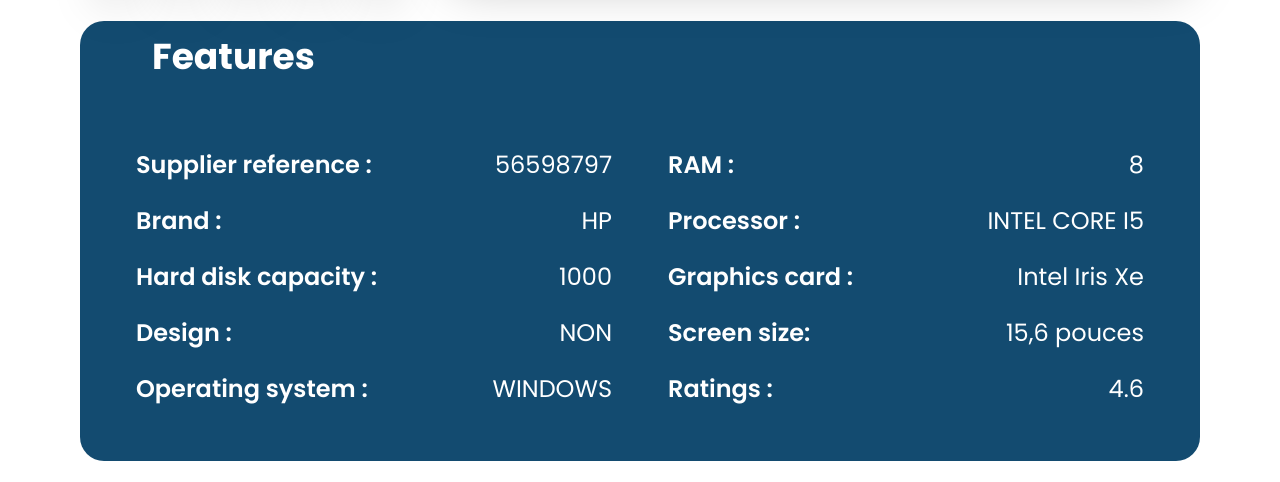
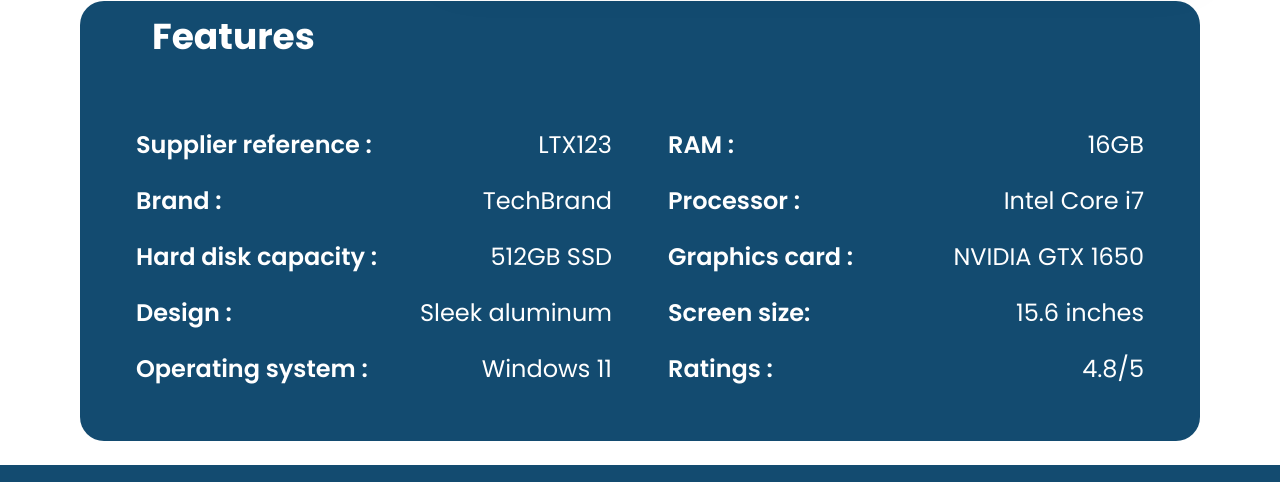
Before and after one commit to wasvlgs/brief-5, a website: page pages/detail.html in a window 1280 px wide. Shown: the part 699-1181 px from the top of the page. Drawn offline with nearby package versions, Linux system fonts and the light colour scheme.

Commit message:
upload files

```diff
--- a/js/detail.js
+++ b/js/detail.js
@@ -1,46 +1,30 @@
-let getCard = {
-  name: "Laptop Pro X",
-  price: "$1200",
-  description: "16GB RAM, 512GB SSD",
-  image: [
-    "https://images.pexels.com/photos/18105/pexels-photo.jpg",
-    "https://images.pexels.com/photos/18105/pexels-photo.jpg",
-    "https://images.pexels.com/photos/18105/pexels-photo.jpg",
-  ],
-  supplier: "56598797",
-  ram: "8",
-  brand: "HP",
-  processor: "INTEL CORE I5",
-  hard_disk: "1000",
-  graphic_card: "Intel Iris Xe",
-  design: "NON",
-  screen_size: "15,6 pouces",
-  operating_system: "WINDOWS",
-  rating:"4.6",
-};
+fetch('data.json')
+        .then(response => response.json())
+        .then(data => {
+            let getCard = data[0];
 
-function displayProduct() {
+
   document.getElementById("product-title").textContent = getCard.name;
   document.getElementById("product-price").textContent = getCard.price;
   document.getElementById("product-description").textContent = getCard.description;
-  document.getElementById("mainImage").src = getCard.image[0];
-  document.getElementById("supplier").textContent = getCard.supplier;
-  document.getElementById("RAM").textContent = getCard.ram;
-  document.getElementById("brand").textContent = getCard.brand;
-  document.getElementById("processor").textContent = getCard.processor;
-  document.getElementById("hard-disk").textContent = getCard.hard_disk;
-  document.getElementById("graphic-card").textContent = getCard.graphic_card;
-  document.getElementById("design").textContent = getCard.design;
-  document.getElementById("screen-size").textContent = getCard.screen_size;
-  document.getElementById("operating-system").textContent = getCard.operating_system;
-  document.getElementById("rating").textContent = getCard.rating;
+  document.getElementById("mainImage").src = getCard.image;
+  document.getElementById("supplier").textContent = getCard.Supplier;
+  document.getElementById("RAM").textContent = getCard.RAM;
+  document.getElementById("brand").textContent = getCard.Brand;
+  document.getElementById("processor").textContent = getCard.Processor;
+  document.getElementById("hard-disk").textContent = getCard.HardDiscCapacity;
+  document.getElementById("graphic-card").textContent = getCard.GraphicsCard;
+  document.getElementById("design").textContent = getCard.Design;
+  document.getElementById("screen-size").textContent = getCard.screenSize;
+  document.getElementById("operating-system").textContent = getCard.operatingSystem;
+  document.getElementById("rating").textContent = getCard.Ratings;
 
-  for (let i = 1; i < getCard.image.length; i++) {
-    document.getElementById("img1").src = getCard.image[i];
-    document.getElementById("img2").src = getCard.image[i];
-  }
-}
 
+
+        })
+        .catch(error => console.error('Error loading JSON:', error));
+
+        displayProduct()
 window.onload = displayProduct;
 
 // slide
--- a/pages/data.json
+++ b/pages/data.json
@@ -3,18 +3,18 @@
     "name": "Laptop Pro X",
     "price": "$1200",
     "description": "16GB RAM, 512GB SSD",
-    "image": "https://images.pexels.com/photos/18105/pexels-photo.jpg",
+    "image": ["https://images.pexels.com/photos/18105/pexels-photo.jpg"],
     "category": "Computers & Laptops",
-    "Supplier reference": "LTX123",
+    "Supplier": "LTX123",
     "Brand": "TechBrand",
-    "Hard disk capacity": "512GB SSD",
+    "HardDiscCapacity": "512GB SSD",
     "Design": "Sleek aluminum",
-    "Operating system": "Windows 11",
+    "operatingSystem": "Windows 11",
     "Ratings": "4.8/5",
     "RAM": "16GB",
     "Processor": "Intel Core i7",
-    "Graphics card": "NVIDIA GTX 1650",
-    "Screen size": "15.6 inches"
+    "GraphicsCard": "NVIDIA GTX 1650",
+    "screenSize": "15.6 inches"
   },
   {
     "name": "Ultra Monitor",
@@ -22,16 +22,16 @@
     "description": "27-inch 4K Display",
     "image": "https://images.unsplash.com/photo-1593640408182-31c70c8268f5?w=500&auto=format&fit=crop&q=60&ixlib=rb-4.0.3&ixid=M3wxMjA3fDB8MHxzZWFyY2h8Nnx8VWx0cmElMjBNb25pdG9yfGVufDB8fDB8fHww",
     "category": "Monitors",
-    "Supplier reference": "UMN456",
+    "Supplier": "UMN456",
     "Brand": "DisplayMax",
-    "Hard disk capacity": "None",
+    "HardDiscCapacity": "None",
     "Design": "Slim bezel",
-    "Operating system": "None",
+    "operatingSystem": "None",
     "Ratings": "4.6/5",
     "RAM": "None",
     "Processor": "None",
-    "Graphics card": "None",
-    "Screen size": "27 inches"
+    "GraphicsCard": "None",
+    "screenSize": "27 inches"
   },
   {
     "name": "Wireless Mouse",
@@ -39,16 +39,16 @@
     "description": "Ergonomic design",
     "image": "https://images.unsplash.com/photo-1660491083562-d91a64d6ea9c?w=500&auto=format&fit=crop&q=60&ixlib=rb-4.0.3&ixid=M3wxMjA3fDB8MHxzZWFyY2h8Mnx8V2lyZWxlc3MlMjBNb3VzZXxlbnwwfHwwfHx8MA%3D%3D",
     "category": "Accessories",
-    "Supplier reference": "WM789",
+    "Supplier": "WM789",
     "Brand": "ErgoTech",
-    "Hard disk capacity": "None",
+    "HardDiscCapacity": "None",
     "Design": "Ergonomic",
-    "Operating system": "None",
+    "operatingSystem": "None",
     "Ratings": "4.4/5",
     "RAM": "None",
     "Processor": "None",
-    "Graphics card": "None",
-    "Screen size": "None"
+    "GraphicsCard": "None",
+    "screenSize": "None"
   },
   {
     "name": "Mechanical Keyboard",
@@ -56,16 +56,16 @@
     "description": "RGB backlit keys",
     "image": "https://images.pexels.com/photos/18311093/pexels-photo-18311093/free-photo-of-clavier-orange-pc-3d.jpeg?auto=compress&cs=tinysrgb&w=600",
     "category": "Keyboards",
-    "Supplier reference": "MK123",
+    "Supplier": "MK123",
     "Brand": "KeyGlow",
-    "Hard disk capacity": "None",
+    "HardDiscCapacity": "None",
     "Design": "Mechanical, RGB backlit",
-    "Operating system": "None",
+    "operatingSystem": "None",
     "Ratings": "4.7/5",
     "RAM": "None",
     "Processor": "None",
-    "Graphics card": "None",
-    "Screen size": "None"
+    "GraphicsCard": "None",
+    "screenSize": "None"
   },
   {
     "name": "Noise Cancelling Headphones",
@@ -73,16 +73,16 @@
     "description": "Bluetooth, over-ear",
     "image": "https://images.pexels.com/photos/5575676/pexels-photo-5575676.jpeg?auto=compress&cs=tinysrgb&w=600",
     "category": "Headphones & Earbuds",
-    "Supplier reference": "NCH200",
+    "Supplier": "NCH200",
     "Brand": "SoundMax",
-    "Hard disk capacity": "None",
+    "HardDiscCapacity": "None",
     "Design": "Over-ear, foldable",
-    "Operating system": "None",
+    "operatingSystem": "None",
     "Ratings": "4.5/5",
     "RAM": "None",
     "Processor": "None",
-    "Graphics card": "None",
-    "Screen size": "None"
+    "GraphicsCard": "None",
+    "screenSize": "None"
   },
   {
     "name": "Smartphone Model Z",
@@ -90,16 +90,16 @@
     "description": "128GB Storage, 5G",
     "image": "https://images.pexels.com/photos/7214628/pexels-photo-7214628.jpeg?auto=compress&cs=tinysrgb&w=600",
     "category": "Smartphones",
-    "Supplier reference": "SMZ999",
+    "Supplier": "SMZ999",
     "Brand": "PhoneMaster",
-    "Hard disk capacity": "128GB",
+    "HardDiscCapacity": "128GB",
     "Design": "Glass back, slim profile",
-    "Operating system": "Android 13",
+    "operatingSystem": "Android 13",
     "Ratings": "4.7/5",
     "RAM": "8GB",
     "Processor": "Snapdragon 888",
-    "Graphics card": "Adreno 660",
-    "Screen size": "6.7 inches"
+    "GraphicsCard": "Adreno 660",
+    "screenSize": "6.7 inches"
   },
   {
     "name": "Tablet Pro S",
@@ -107,16 +107,16 @@
     "description": "10.5-inch display",
     "image": "https://images.pexels.com/photos/16738220/pexels-photo-16738220/free-photo-of-creatif-ordinateur-portable-internet-crayon.jpeg?auto=compress&cs=tinysrgb&w=600",
     "category": "Tablets",
-    "Supplier reference": "TPS650",
+    "Supplier": "TPS650",
     "Brand": "TabTech",
-    "Hard disk capacity": "256GB",
+    "HardDiscCapacity": "256GB",
     "Design": "Slim, lightweight",
-    "Operating system": "iOS 15",
+    "operatingSystem": "iOS 15",
     "Ratings": "4.6/5",
     "RAM": "6GB",
     "Processor": "A14 Bionic",
-    "Graphics card": "Integrated",
-    "Screen size": "10.5 inches"
+    "GraphicsCard": "Integrated",
+    "screenSize": "10.5 inches"
   },
   {
     "name": "Portable Charger",
@@ -124,16 +124,16 @@
     "description": "10,000mAh capacity",
     "image": "https://images.pexels.com/photos/14438774/pexels-photo-14438774.jpeg?auto=compress&cs=tinysrgb&w=600",
     "category": "Chargers & Power Banks",
-    "Supplier reference": "PC10000",
+    "Supplier": "PC10000",
     "Brand": "ChargeFast",
-    "Hard disk capacity": "None",
+    "HardDiscCapacity": "None",
     "Design": "Compact, durable",
-    "Operating system": "None",
+    "operatingSystem": "None",
     "Ratings": "4.3/5",
     "RAM": "None",
     "Processor": "None",
-    "Graphics card": "None",
-    "Screen size": "None"
+    "GraphicsCard": "None",
+    "screenSize": "None"
   },
   {
     "name": "Smartwatch Plus",
@@ -141,16 +141,16 @@
     "description": "Fitness tracking",
     "image": "https://i.pinimg.com/474x/4e/5c/fc/4e5cfcbe4be71fef61fc5930efa21704.jpg",
     "category": "Wearable Tech",
-    "Supplier reference": "SWP250",
+    "Supplier": "SWP250",
     "Brand": "TimePro",
-    "Hard disk capacity": "None",
+    "HardDiscCapacity": "None",
     "Design": "Round face, metallic",
-    "Operating system": "Wear OS",
+    "operatingSystem": "Wear OS",
     "Ratings": "4.4/5",
     "RAM": "2GB",
     "Processor": "Dual-core ARM",
-    "Graphics card": "None",
-    "Screen size": "1.5 inches"
+    "GraphicsCard": "None",
+    "screenSize": "1.5 inches"
   },
   {
     "name": "Gaming Console",
@@ -158,16 +158,16 @@
     "description": "4K gaming",
     "image": "https://i.pinimg.com/236x/ab/2c/a4/ab2ca44d143c9dc66011f95ec4b69cad.jpg",
     "category": "Gaming",
-    "Supplier reference": "GC500",
+    "Supplier": "GC500",
     "Brand": "GameX",
-    "Hard disk capacity": "1TB",
+    "HardDiscCapacity": "1TB",
     "Design": "Compact, matte finish",
-    "Operating system": "Custom OS",
+    "operatingSystem": "Custom OS",
     "Ratings": "4.8/5",
     "RAM": "16GB",
     "Processor": "Custom AMD Ryzen",
-    "Graphics card": "AMD RDNA 2",
-    "Screen size": "None"
+    "GraphicsCard": "AMD RDNA 2",
+    "screenSize": "None"
   },
   {
     "name": "Bluetooth Speaker",
@@ -175,16 +175,16 @@
     "description": "Water-resistant",
     "image": "https://i.pinimg.com/236x/ac/23/7f/ac237f901f52afd369df2ce53a7ed64e.jpg",
     "category": "Speakers",
-    "Supplier reference": "BS120",
+    "Supplier": "BS120",
     "Brand": "SoundWave",
-    "Hard disk capacity": "None",
+    "HardDiscCapacity": "None",
     "Design": "Rugged, waterproof",
-    "Operating system": "None",
+    "operatingSystem": "None",
     "Ratings": "4.5/5",
     "RAM": "None",
     "Processor": "None",
-    "Graphics card": "None",
-    "Screen size": "None"
+    "GraphicsCard": "None",
+    "screenSize": "None"
   },
 
     {
@@ -193,16 +193,16 @@
       "description": "1TB storage",
       "image": "https://i.pinimg.com/236x/6d/23/e0/6d23e0624f57ccb993d15a08fefb8171.jpg",
       "category": "Storage",
-      "Supplier reference": "EHD1000",
+      "Supplier": "EHD1000",
       "Brand": "StorageMaster",
-      "Hard disk capacity": "1TB",
+      "HardDiscCapacity": "1TB",
       "Design": "Portable, rugged",
-      "Operating system": "None",
+      "operatingSystem": "None",
       "Ratings": "4.6/5",
       "RAM": "None",
       "Processor": "None",
-      "Graphics card": "None",
-      "Screen size": "None"
+      "GraphicsCard": "None",
+      "screenSize": "None"
     },
     {
       "name": "Smartphone Model X",
@@ -210,16 +210,16 @@
       "description": "64GB Storage, 4G",
       "image": "https://i.pinimg.com/236x/fc/fe/0f/fcfe0f89bd66faee7e7a11655a2d15e5.jpg",
       "category": "Smartphones",
-      "Supplier reference": "SMX750",
+      "Supplier": "SMX750",
       "Brand": "PhoneMaster",
-      "Hard disk capacity": "64GB",
+      "HardDiscCapacity": "64GB",
       "Design": "Sleek, glass back",
-      "Operating system": "Android 12",
+      "operatingSystem": "Android 12",
       "Ratings": "4.5/5",
       "RAM": "6GB",
       "Processor": "MediaTek Helio",
-      "Graphics card": "Mali-G52",
-      "Screen size": "6.1 inches"
+      "GraphicsCard": "Mali-G52",
+      "screenSize": "6.1 inches"
     },
     {
       "name": "Laptop Ultra Z",
@@ -227,16 +227,16 @@
       "description": "32GB RAM, 1TB SSD",
       "image": "https://i.pinimg.com/236x/9e/d2/b5/9ed2b50726d35b0af71bfc66ca49b183.jpg",
       "category": "Computers & Laptops",
-      "Supplier reference": "LUZ1500",
+      "Supplier": "LUZ1500",
       "Brand": "UltraTech",
-      "Hard disk capacity": "1TB SSD",
+      "HardDiscCapacity": "1TB SSD",
       "Design": "Ultra-slim, metallic",
-      "Operating system": "Windows 11 Pro",
+      "operatingSystem": "Windows 11 Pro",
       "Ratings": "4.9/5",
       "RAM": "32GB",
       "Processor": "Intel Core i9",
-      "Graphics card": "NVIDIA RTX 3060",
-      "Screen size": "17 inches"
+      "GraphicsCard": "NVIDIA RTX 3060",
+      "screenSize": "17 inches"
     },
     {
       "name": "HD Webcam",
@@ -244,16 +244,16 @@
       "description": "1080p HD quality",
       "image": "https://i.pinimg.com/236x/6f/60/28/6f60289442b69b7964240cfd36a09c58.jpg",
       "category": "Webcams",
-      "Supplier reference": "HDW80",
+      "Supplier": "HDW80",
       "Brand": "CamView",
-      "Hard disk capacity": "None",
+      "HardDiscCapacity": "None",
       "Design": "Compact, clip-on",
-      "Operating system": "None",
+      "operatingSystem": "None",
       "Ratings": "4.4/5",
       "RAM": "None",
       "Processor": "None",
-      "Graphics card": "None",
-      "Screen size": "None"
+      "GraphicsCard": "None",
+      "screenSize": "None"
     },
     {
       "name": "Wireless Keyboard",
@@ -261,16 +261,16 @@
       "description": "Compact design",
       "image": "https://i.pinimg.com/236x/b0/e6/39/b0e639b42c96b83b30f15e2bd921c6b2.jpg",
       "category": "Keyboards",
-      "Supplier reference": "WK50",
+      "Supplier": "WK50",
       "Brand": "KeyBoardCo",
-      "Hard disk capacity": "None",
+      "HardDiscCapacity": "None",
       "Design": "Compact, wireless",
-      "Operating system": "None",
+      "operatingSystem": "None",
       "Ratings": "4.3/5",
       "RAM": "None",
       "Processor": "None",
-      "Graphics card": "None",
-      "Screen size": "None"
+      "GraphicsCard": "None",
+      "screenSize": "None"
     },
     {
       "name": "Smart TV",
@@ -278,16 +278,16 @@
       "description": "50-inch LED",
       "image": "https://i.pinimg.com/474x/bb/d0/e4/bbd0e4cbb81c5c2b56e75a5f277eea75.jpg",
       "category": "Television",
-      "Supplier reference": "STV700",
+      "Supplier": "STV700",
       "Brand": "VisionTech",
-      "Hard disk capacity": "None",
+      "HardDiscCapacity": "None",
       "Design": "Slim, modern",
-      "Operating system": "Smart OS",
+      "operatingSystem": "Smart OS",
       "Ratings": "4.7/5",
       "RAM": "4GB",
       "Processor": "Quad-core ARM",
-      "Graphics card": "Integrated",
-      "Screen size": "50 inches"
+      "GraphicsCard": "Integrated",
+      "screenSize": "50 inches"
     },
     {
       "name": "Portable Speaker",
@@ -295,16 +295,16 @@
       "description": "Bluetooth, waterproof",
       "image": "https://i.pinimg.com/236x/c8/65/82/c86582aa2977ece176d9750c218d00da.jpg",
       "category": "Speakers",
-      "Supplier reference": "PS80",
+      "Supplier": "PS80",
       "Brand": "BoomSound",
-      "Hard disk capacity": "None",
+      "HardDiscCapacity": "None",
       "Design": "Compact, rugged",
-      "Operating system": "None",
+      "operatingSystem": "None",
       "Ratings": "4.5/5",
       "RAM": "None",
       "Processor": "None",
-      "Graphics card": "None",
-      "Screen size": "None"
+      "GraphicsCard": "None",
+      "screenSize": "None"
     },
     {
       "name": "VR Headset",
@@ -312,16 +312,16 @@
       "description": "Immersive VR experience",
       "image": "https://i.pinimg.com/236x/e2/d4/e8/e2d4e8881a42f97420c5bc0038b5e180.jpg",
       "category": "Virtual Reality",
-      "Supplier reference": "VRH300",
+      "Supplier": "VRH300",
       "Brand": "VReality",
-      "Hard disk capacity": "None",
+      "HardDiscCapacity": "None",
       "Design": "Comfortable fit, adjustable straps",
-      "Operating system": "Custom VR OS",
+      "operatingSystem": "Custom VR OS",
       "Ratings": "4.8/5",
       "RAM": "8GB",
       "Processor": "Custom VR Chip",
-      "Graphics card": "Integrated VR graphics",
-      "Screen size": "None"
+      "GraphicsCard": "Integrated VR graphics",
+      "screenSize": "None"
     },
     {
       "name": "External SSD",
@@ -329,16 +329,16 @@
       "description": "500GB storage",
       "image": "https://i.pinimg.com/236x/ef/22/4d/ef224d936351e322ce6d703907ef6744.jpg",
       "category": "Storage",
-      "Supplier reference": "ESSD500",
+      "Supplier": "ESSD500",
       "Brand": "SpeedyDrive",
-      "Hard disk capacity": "500GB",
+      "HardDiscCapacity": "500GB",
       "Design": "Portable, shock-resistant",
-      "Operating system": "None",
+      "operatingSystem": "None",
       "Ratings": "4.7/5",
       "RAM": "None",
       "Processor": "None",
-      "Graphics card": "None",
-      "Screen size": "None"
+      "GraphicsCard": "None",
+      "screenSize": "None"
     },
     {
       "name": "Bluetooth Earbuds",
@@ -346,16 +346,16 @@
       "description": "True wireless audio",
       "image": "https://i.pinimg.com/236x/de/b6/68/deb66895cae938f8aff299c83d07bbe2.jpg",
       "category": "Headphones & Earbuds",
-      "Supplier reference": "BE60",
+      "Supplier": "BE60",
       "Brand": "ClearSound",
-      "Hard disk capacity": "None",
+      "HardDiscCapacity": "None",
       "Design": "Compact, true wireless",
-      "Operating system": "None",
+      "operatingSystem": "None",
       "Ratings": "4.3/5",
       "RAM": "None",
       "Processor": "None",
-      "Graphics card": "None",
-      "Screen size": "None"
+      "GraphicsCard": "None",
+      "screenSize": "None"
     },
     {
       "name": "Wireless Charger",
@@ -363,16 +363,16 @@
       "description": "Fast charging",
       "image": "https://i.pinimg.com/236x/7b/7e/43/7b7e43fc22323e9b6b3c7b2c43d096ef.jpg",
       "category": "Chargers & Power Banks",
-      "Supplier reference": "WC30",
+      "Supplier": "WC30",
       "Brand": "PowerBoost",
-      "Hard disk capacity": "None",
+      "HardDiscCapacity": "None",
       "Design": "Slim, modern",
-      "Operating system": "None",
+      "operatingSystem": "None",
       "Ratings": "4.2/5",
       "RAM": "None",
       "Processor": "None",
-      "Graphics card": "None",
-      "Screen size": "None"
+      "GraphicsCard": "None",
+      "screenSize": "None"
     },
     {
       "name": "Smart Home Hub",
@@ -380,16 +380,16 @@
       "description": "Control all your smart devices",
       "image": "https://i.pinimg.com/236x/ce/b4/ca/ceb4caa32a099ff5ba8ad7dad4242ae2.jpg",
       "category": "Smart Home",
-      "Supplier reference": "SHH120",
+      "Supplier": "SHH120",
       "Brand": "HomeLink",
-      "Hard disk capacity": "None",
+      "HardDiscCapacity": "None",
       "Design": "Minimalist, voice-controlled",
-      "Operating system": "SmartHub OS",
+      "operatingSystem": "SmartHub OS",
       "Ratings": "4.5/5",
       "RAM": "1GB",
       "Processor": "ARM Cortex",
-      "Graphics card": "None",
-      "Screen size": "None"
+      "GraphicsCard": "None",
+      "screenSize": "None"
     },
     {
       "name": "Bluetooth Headphones",
@@ -397,16 +397,16 @@
       "description": "Noise-cancelling, over-ear",
       "image": "https://i.pinimg.com/474x/22/68/b1/2268b161f69ef5ee25b2ff687069bbd8.jpg",
       "category": "Headphones & Earbuds",
-      "Supplier reference": "BH90",
+      "Supplier": "BH90",
       "Brand": "SoundEase",
-      "Hard disk capacity": "None",
+      "HardDiscCapacity": "None",
       "Design": "Over-ear, foldable",
-      "Operating system": "None",
+      "operatingSystem": "None",
       "Ratings": "4.6/5",
       "RAM": "None",
       "Processor": "None",
-      "Graphics card": "None",
-      "Screen size": "None"
+      "GraphicsCard": "None",
+      "screenSize": "None"
     },
       {
         "name": "Portable Power Bank",
@@ -414,16 +414,16 @@
         "description": "Fast charging, 10000mAh",
         "image": "https://i.pinimg.com/236x/89/c7/a6/89c7a6e988b1d47319478c580397d367.jpg",
         "category": "Chargers & Power Banks",
-        "Supplier reference": "PPB25",
+        "Supplier": "PPB25",
         "Brand": "ChargeMate",
-        "Hard disk capacity": "None",
+        "HardDiscCapacity": "None",
         "Design": "Compact, lightweight",
-        "Operating system": "None",
+        "operatingSystem": "None",
         "Ratings": "4.4/5",
         "RAM": "None",
         "Processor": "None",
-        "Graphics card": "None",
-        "Screen size": "None"
+        "GraphicsCard": "None",
+        "screenSize": "None"
       },
       {
         "name": "Smart Home Camera",
@@ -431,16 +431,16 @@
         "description": "1080p HD, motion detection",
         "image": "https://i.pinimg.com/236x/0d/b0/27/0db0272de478d9b978bdaba576eab39e.jpg",
         "category": "Smart Home",
-        "Supplier reference": "SHC150",
+        "Supplier": "SHC150",
         "Brand": "SecureCam",
-        "Hard disk capacity": "None",
+        "HardDiscCapacity": "None",
         "Design": "Sleek, indoor/outdoor",
-        "Operating system": "CameraOS",
+        "operatingSystem": "CameraOS",
         "Ratings": "4.6/5",
         "RAM": "512MB",
         "Processor": "ARM Cortex",
-        "Graphics card": "None",
-        "Screen size": "None"
+        "GraphicsCard": "None",
+        "screenSize": "None"
       },
       {
         "name": "Streaming Device",
@@ -448,16 +448,16 @@
         "description": "Supports 4K streaming",
         "image": "https://i.pinimg.com/236x/c5/ec/f5/c5ecf5b7fc52218b82d50b7bbdf59bb8.jpg",
         "category": "Streaming Devices",
-        "Supplier reference": "SD40",
+        "Supplier": "SD40",
         "Brand": "StreamX",
-        "Hard disk capacity": "None",
+        "HardDiscCapacity": "None",
         "Design": "Compact, HDMI plug-in",
-        "Operating system": "StreamOS",
+        "operatingSystem": "StreamOS",
         "Ratings": "4.5/5",
         "RAM": "1GB",
         "Processor": "Quad-core processor",
-        "Graphics card": "None",
-        "Screen size": "None"
+        "GraphicsCard": "None",
+        "screenSize": "None"
       },
       {
         "name": "Touchscreen Monitor",
@@ -465,16 +465,16 @@
         "description": "23-inch touch display",
         "image": "https://i.pinimg.com/236x/13/33/8d/13338d3800a5d08c487df4e207ab6e54.jpg",
         "category": "Monitors",
-        "Supplier reference": "TSM250",
+        "Supplier": "TSM250",
         "Brand": "TouchView",
-        "Hard disk capacity": "None",
+        "HardDiscCapacity": "None",
         "Design": "Sleek, frameless",
-        "Operating system": "None",
+        "operatingSystem": "None",
         "Ratings": "4.7/5",
         "RAM": "None",
         "Processor": "None",
-        "Graphics card": "None",
-        "Screen size": "23 inches"
+        "GraphicsCard": "None",
+        "screenSize": "23 inches"
       },
       {
         "name": "Webcam Pro",
@@ -482,16 +482,16 @@
         "description": "HD 1080p resolution",
         "image": "https://i.pinimg.com/236x/2c/de/d7/2cded7ba3870e0d94b1989bfc4685cec.jpg",
         "category": "Webcams",
-        "Supplier reference": "WCP90",
+        "Supplier": "WCP90",
         "Brand": "CamExpert",
-        "Hard disk capacity": "None",
+        "HardDiscCapacity": "None",
         "Design": "Clip-on, 360-degree rotation",
-        "Operating system": "None",
+        "operatingSystem": "None",
         "Ratings": "4.5/5",
         "RAM": "None",
         "Processor": "None",
-        "Graphics card": "None",
-        "Screen size": "None"
+        "GraphicsCard": "None",
+        "screenSize": "None"
       },
       {
         "name": "Smart Lock",
@@ -499,16 +499,16 @@
         "description": "Keyless entry",
         "image": "https://i.pinimg.com/474x/ad/ad/81/adad812998b2616f05190f3e3013a559.jpg",
         "category": "Smart Home",
-        "Supplier reference": "SL120",
+        "Supplier": "SL120",
         "Brand": "SecureAccess",
-        "Hard disk capacity": "None",
+        "HardDiscCapacity": "None",
         "Design": "Modern, fingerprint scanner",
-        "Operating system": "LockOS",
+        "operatingSystem": "LockOS",
         "Ratings": "4.6/5",
         "RAM": "None",
         "Processor": "Dual-core processor",
-        "Graphics card": "None",
-        "Screen size": "None"
+        "GraphicsCard": "None",
+        "screenSize": "None"
       },
       {
         "name": "Smart Thermostat",
@@ -516,15 +516,15 @@
         "description": "Wi-Fi enabled",
         "image": "https://i.pinimg.com/236x/04/70/46/04704677b8aecb65184695d674e04edf.jpg",
         "category": "Smart Home",
-        "Supplier reference": "ST150",
+        "Supplier": "ST150",
         "Brand": "EcoTherm",
-        "Hard disk capacity": "None",
+        "HardDiscCapacity": "None",
         "Design": "Sleek, wall-mounted",
-        "Operating system": "ThermoOS",
+        "operatingSystem": "ThermoOS",
         "Ratings": "4.7/5",
         "RAM": "512MB",
         "Processor": "ARM Cortex",
-        "Graphics card": "None",
-        "Screen size": "None"
+        "GraphicsCard": "None",
+        "screenSize": "None"
       }
     ]
```
Also changed, not shown: pages/detail.html (+2 -2 lines).
